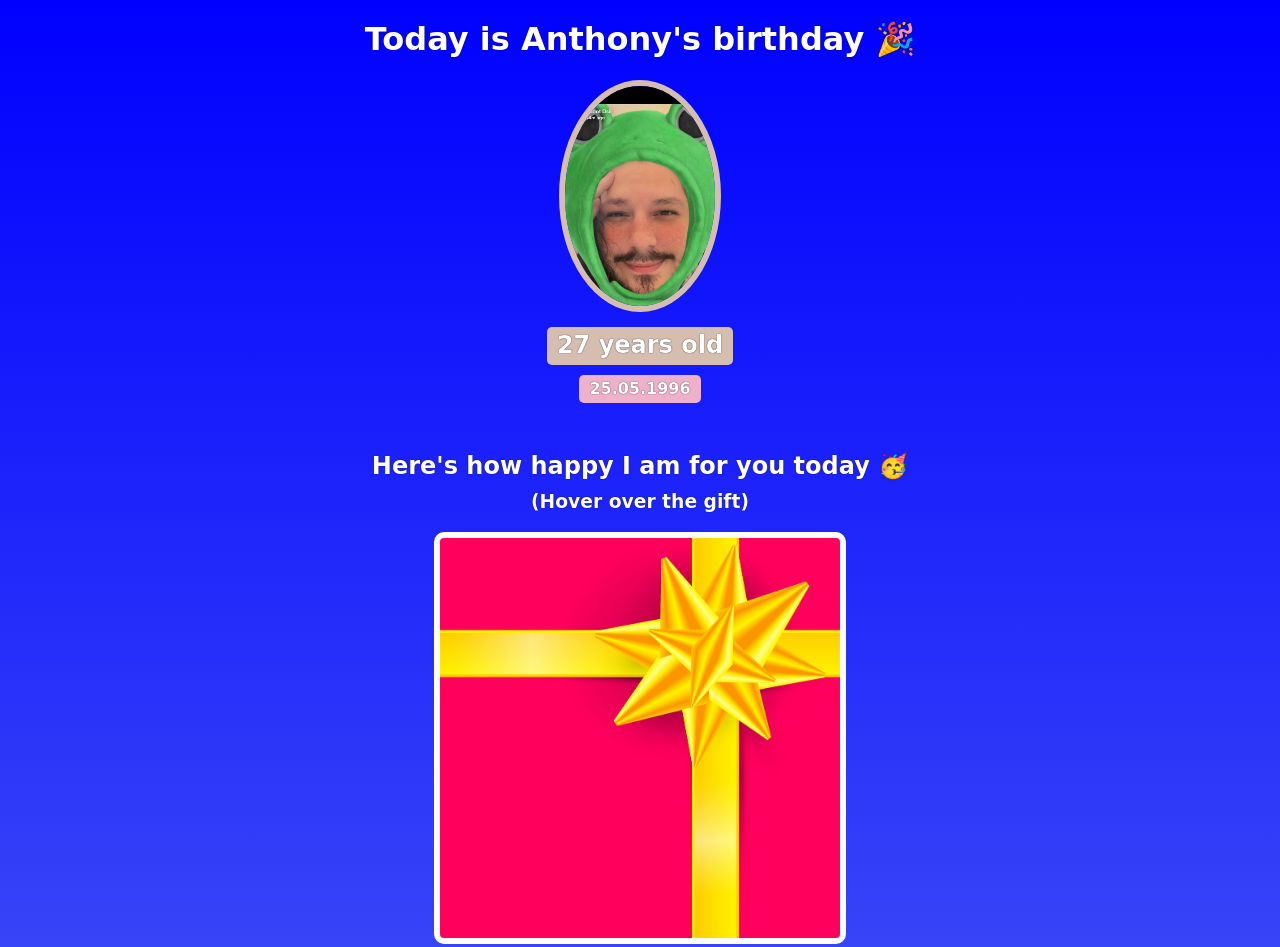
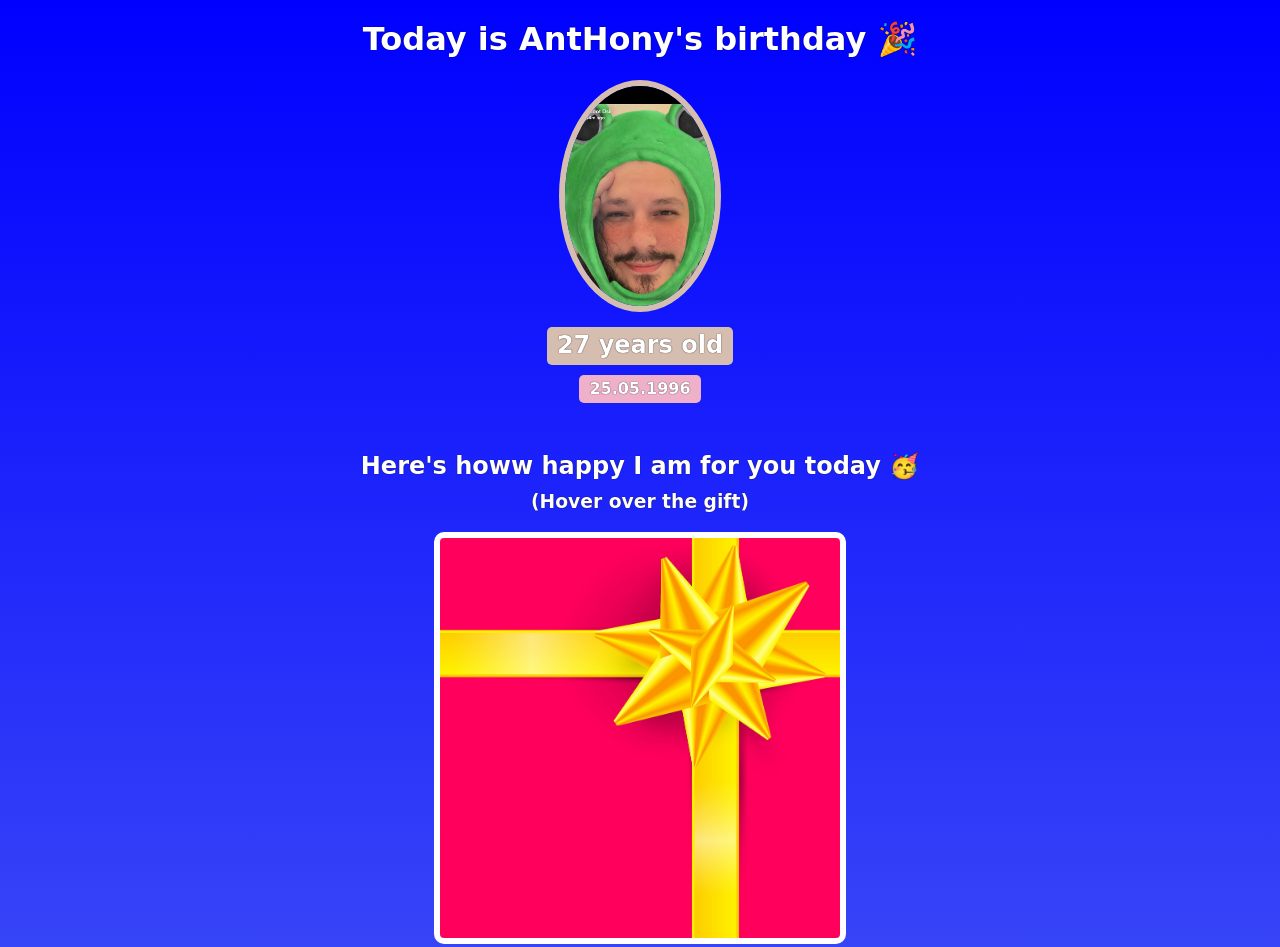
Before and after one commit to Becky044/Birthday-gift-site, a website built with Vite: page index.html in a window 1280 px wide. Shown: the top 947 px of the page. Built offline with nearby package versions, Linux system fonts and the light colour scheme; a web font is replaced by a local one.

```diff
--- a/index.html
+++ b/index.html
@@ -7,14 +7,14 @@
     </head>
     <body>
         <div id="header">
-            <h1>Today is Anthony's birthday 🎉</h1>
+            <h1>Today is AntHony's birthday 🎉</h1>
             <img id="bff-img" src="images/dsii-frog.jpg">
             <h2 id="bday-age">27 years old</h2>
             <h4 id="bday-date">25.05.1996</h4>
         </div>
 
         <div class="gift-section">
-            <h2 class="gift-title">Here's how happy I am for you today 🥳</h2>
+            <h2 class="gift-title">Here's howw happy I am for you today 🥳</h2>
             <h3 class="gift-hint">(Hover over the gift)</h3>
             <div class="gift-img" id="gift-img-happy"></div>
         </div>
```
